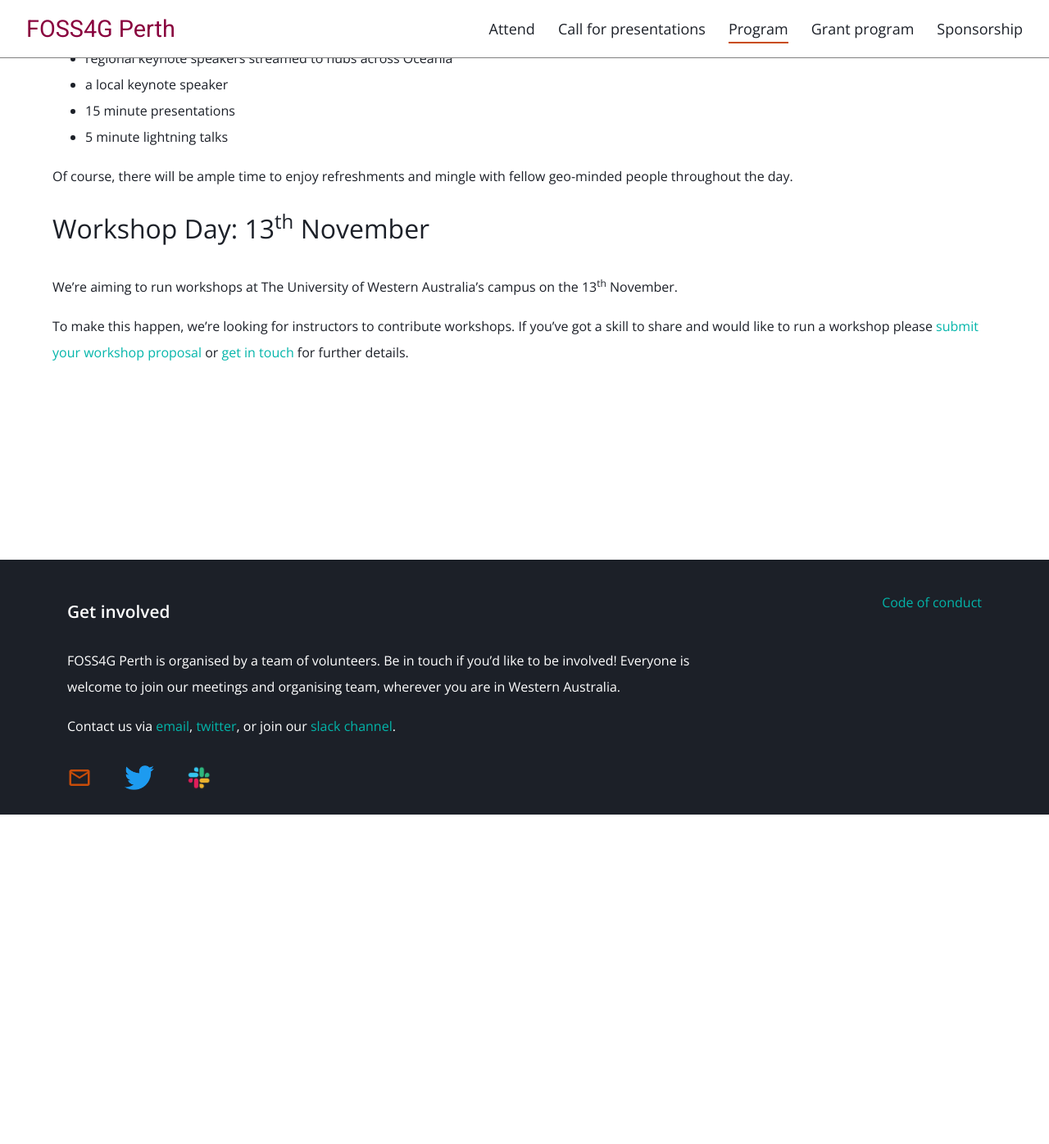
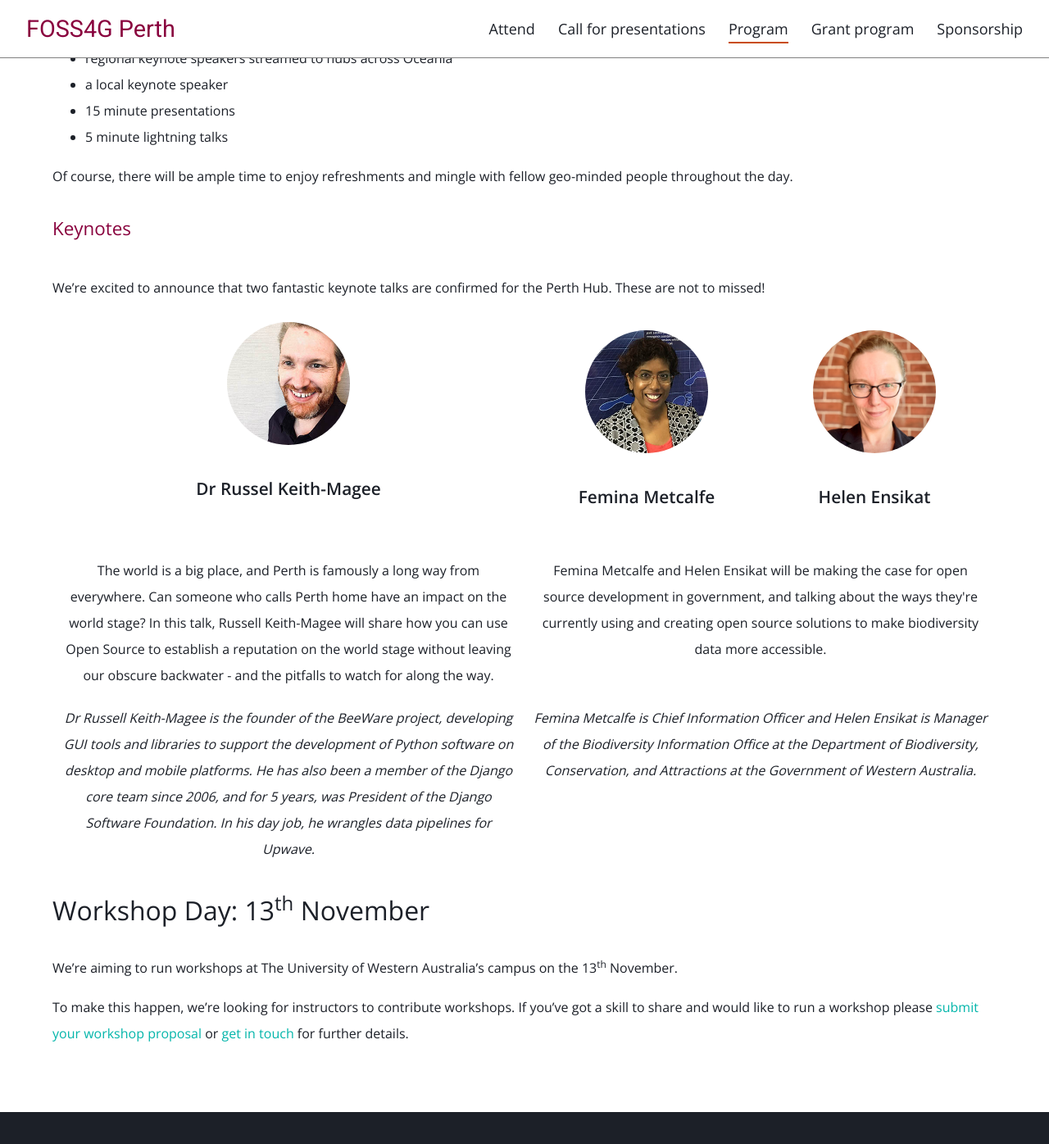
Before and after one commit to foss4g-perth-org/foss4g-perth-org.github.io, a Jekyll site: the page built from program.md, in a window 1280 px wide and 1400 px high, scrolled down 406 px. Shown: the top 1396 px of the window at 82% size. Built offline with Jekyll 4.4.1, drawn with Linux system fonts in a browser that asks for light colours.

Commit message:
start keynotes
Need to fix to work on small screens

```diff
--- a/_includes/footer.html
+++ b/_includes/footer.html
@@ -5,7 +5,7 @@
       <p>FOSS4G Perth is organised by a team of volunteers. Be in touch if you’d like to be involved! Everyone is welcome to join our meetings and organising team, wherever you are in Western Australia.</p>
       <p>Contact us via
         <a href="mailto:perth-hub@foss4g-oceania.org" target="_blank">email</a>,
-        <a href="https://www.twitter.com/{{ site.twitter_username}}">twitter</a>, or join our <a href="https://join.slack.com/t/geogeeks/shared_invite/zt-8xvk9gqu-g2gPNtFnLpXQS3Qq_vNt6A" target="_blank" rel="noreferrer">slack channel</a>.
+        <a href="https://www.twitter.com/{{ site.twitter_username }}">twitter</a>, or join our <a href="https://join.slack.com/t/geogeeks/shared_invite/zt-8xvk9gqu-g2gPNtFnLpXQS3Qq_vNt6A" target="_blank" rel="noreferrer">slack channel</a>.
       </p>
       <div class="social-icon-wrapper">{%- include social.html -%}</div>
     </div>
--- a/assets/css/main.scss
+++ b/assets/css/main.scss
@@ -471,3 +471,48 @@ footer {
     border-bottom: 1px solid $white;
     margin-bottom: .5em;
 }
+
+// keynotes
+
+.keynote-flex-container {
+    display: flex;
+    flex-direction: row;
+    text-align: center;
+}
+
+
+.keynote-flex-inner-container {
+    display: flex;
+    flex-direction: row;
+    text-align: center;
+}
+
+.keynote-flex-item-left {
+    padding: 10px;
+    flex: 50%;
+}
+
+.keynote-flex-item-right {
+    padding: 10px;
+    flex: 50%;
+}
+
+.keynote-img {
+    border-radius: 50%;
+    min-width: 150px;
+    max-width: 150px;
+    min-width: 150px;
+    max-width: 150px;
+}
+
+@media (max-width: 800px) {
+    .keynote-flex-container {
+        flex-direction: column;
+    }
+}
+
+@media (max-width: 400px) {
+    .keynote-flex-inner-container {
+        flex-direction: column;
+    }
+}
--- a/program.md
+++ b/program.md
@@ -17,6 +17,60 @@ The main event will comprise:
 
 Of course, there will be ample time to enjoy refreshments and mingle with fellow geo-minded people throughout the day.
 
+### Keynotes
+
+We're excited to announce that two fantastic keynote talks are confirmed for the Perth Hub. These are not to missed!
+
+<div class="keynote-flex-container">
+    <div class="keynote-flex-item-left">
+        <img src="/assets/img/keynotes/russell_keith-magee.jpg" class="keynote-img" alt="russel-keith-magee">
+        <h4>Dr Russel Keith-Magee</h4>
+    </div>
+    <div class="keynote-flex-item-right">
+        <div class="keynote-flex-inner-container">
+            <div class="keynote-flex-item-left">
+            <img src="/assets/img/keynotes/femina_metcalfe.jpg" class="keynote-img" alt="femina-metcalfe">
+            <h4>Femina Metcalfe</h4>
+            </div>
+            <div class="keynote-flex-item-right">
+            <img src="/assets/img/keynotes/helen_ensikat.png" class="keynote-img" alt="helen-ensikat">
+            <h4>Helen Ensikat</h4>
+            </div>
+        </div>
+    </div>
+</div>
+
+<div class="keynote-flex-container">
+    <div class="keynote-flex-item-left">
+        <div>
+        The world is a big place, and Perth is famously a long way from everywhere. Can someone who calls Perth home have an impact on the world stage? In this talk, Russell Keith-Magee will share how you can use Open Source to establish a reputation on the world stage without leaving our obscure backwater - and the pitfalls to watch for along the way.
+        </div>
+    </div>
+    <div class="keynote-flex-item-right">
+        <div>
+        Femina Metcalfe and Helen Ensikat will be making the case for open source development in government, and talking about the ways they're currently using and creating open source solutions to make biodiversity data more accessible.
+        </div>
+    </div>
+</div>
+
+
+<div class="keynote-flex-container">
+    <div class="keynote-flex-item-left">
+        <div>
+        <em>
+        Dr Russell Keith-Magee is the founder of the BeeWare project, developing GUI tools and libraries to support the development of Python software on desktop and mobile platforms. He has also been a member of the Django core team since 2006, and for 5 years, was President of the Django Software Foundation. In his day job, he wrangles data pipelines for Upwave.
+        </em>
+        </div>
+    </div>
+    <div class="keynote-flex-item-right">
+        <div>
+        <em>
+        Femina Metcalfe is Chief Information Officer and Helen Ensikat is Manager of the Biodiversity Information Office at the Department of Biodiversity, Conservation, and Attractions at the Government of Western Australia.
+        </em>
+        </div>
+    </div>
+</div>
+
 ## Workshop Day: 13<sup>th</sup> November
 
 We're aiming to run workshops at The University of Western Australia's campus on the 13<sup>th</sup> November.
```
Also changed, not shown: assets/img/keynotes/femina_metcalfe.jpg (added), assets/img/keynotes/helen_ensikat.png (added), assets/img/keynotes/russell_keith-magee.jpg (added), 3 other files.
